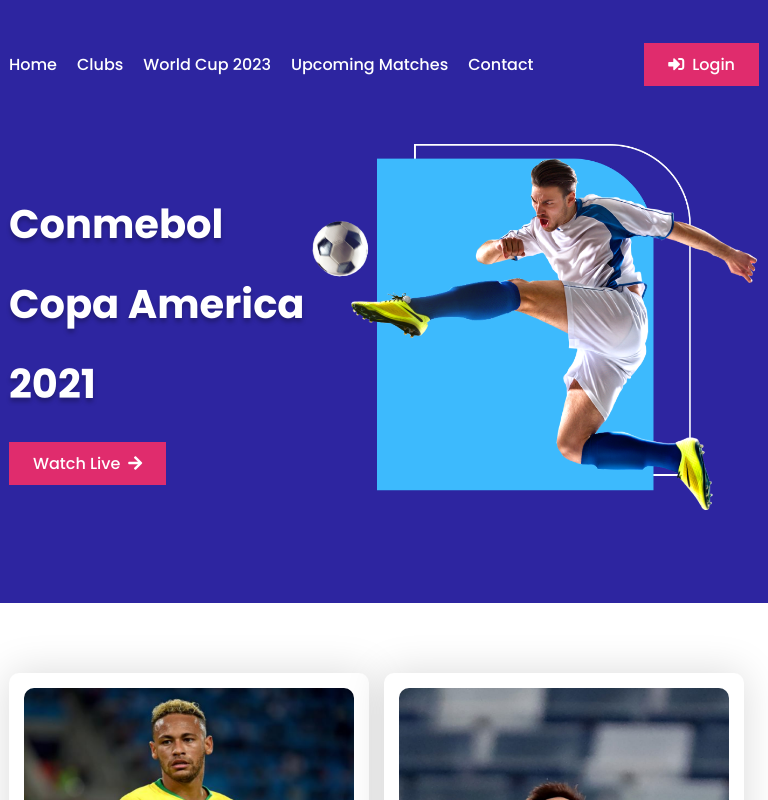
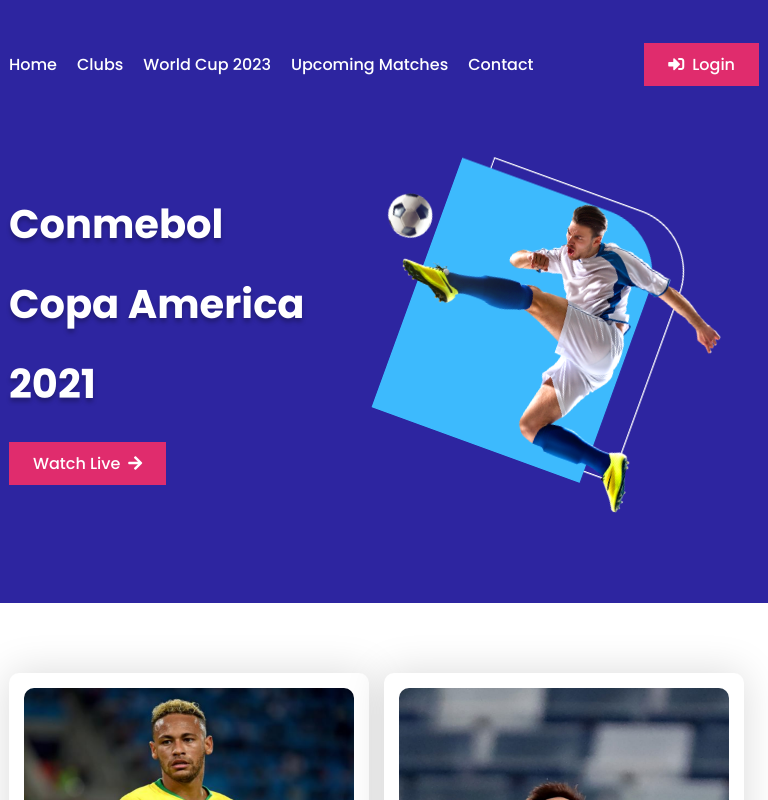
Before and after one commit to AhnabShahin/Responsive-football, a plain HTML site: page index.html in a window 768 px wide. In both pictures the pointer is over the picture 534 px from the left and 328 px from the top of the page. Shown: the top 800 px of the page. Drawn offline with Linux system fonts and the light colour scheme.

Commit message:
animation

```diff
--- a/css/style.css
+++ b/css/style.css
@@ -85,9 +85,14 @@ nav{
 .banner-img{
     width: 556px;
     height: 438px;
+
 }
 .banner-img img{
     width: 100%;
+}
+.banner-img img:hover{
+    transform: rotate(20deg) scale(1.3);
+    transition: 1s;
 }
 .watch-live-btn i{
     margin-left: 8px;
@@ -238,6 +243,8 @@ footer{
 }
 /* Responsive for mobile */
 @media only screen and (max-width: 767px) {
+
+
     .container{
         width: 300px;
     }
@@ -276,7 +283,7 @@ footer{
 
     }
     .banner-img {
-        margin-top: 40px;
+        margin-top: 86px;
         width: 300px;
         height: auto;
     }
@@ -342,5 +349,9 @@ footer{
         height: auto;
 
     }
+    .banner-img img:hover{
+        transform: rotate(20deg) scale(.8);
+        transition: 1s;
+    }
 
 }
```
